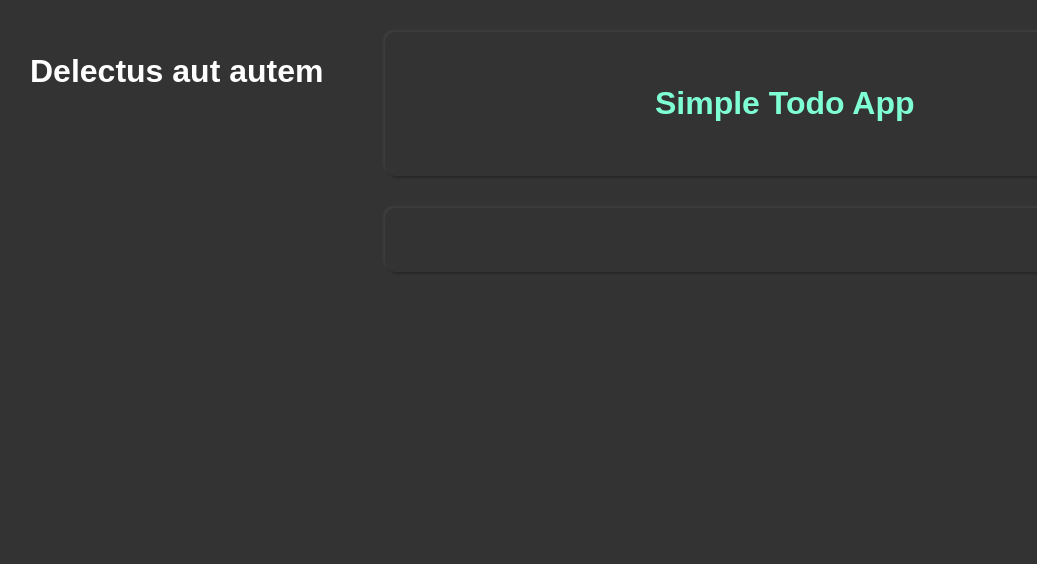
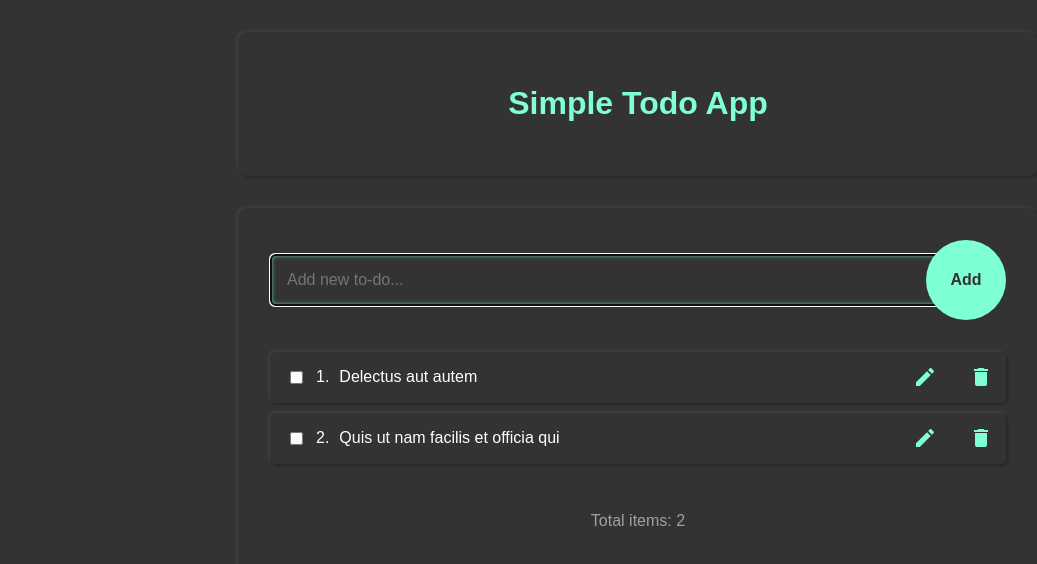
Before and after one commit to SWi74/todo-app-react, a React (Create React App) app: page / in a window 1280 px wide. Shown: the top 564 px of the page, without its empty margins (2-1039 px from the left). Built offline with nearby package versions, Linux system fonts and the light colour scheme; data requests are answered from the project's data file.

Commit message:
local host fetch working

```diff
--- a/src/App.js
+++ b/src/App.js
@@ -16,53 +16,87 @@ class App extends React.Component {
         this.appName = 'Simple Todo App ';
 
         this.state = {
-            todos: {}
+            todos: []
         }
 
         this.addTodo = this.addTodo.bind(this);
     }
 
+    addTodo(todoTitle){
+        console.log(todoTitle);
+        const todos = this.state.todos;
+
+        // this.state.todos[1].id = 999;
+
+        const id = todos.length+1; // todo: make it propper
+
+        const newTodos = [...todos,{
+                "userId": 1,
+                "id": id,
+                "title": todoTitle,
+                "completed": false
+            }
+        ]
+
+        this.setState( {todos:newTodos} );
+    }
+
     componentDidMount() {
-        fetch("http://localhost:3000/todos/1")
+
+        // HW:  use fetch API to set initial state, instead of the hardcoded values above
+        // You can use the "https://jsonplaceholder.typicode.com/todos" for server endpoint
+        // Reference: https://reactjs.org/docs/faq-ajax.html
+
+        fetch("http://localhost:3000/todos")
         .then(response => response.json())
         .then(data => {
             this.setState({
-                    todos: data
+                todos: [...data]
             })
         })
     }
 
-    addTodo(todoTitle) {
-        console.log(todoTitle);
+    addTodo = (todoTitle)=>{
+        const todos = this.state.todos;
+        const id= todos[todos.length-1].id+1;
 
-        const todos = this.state.todos;
-
-        // fix id generation
-        const id = todos.length+1;
-
-        const newTodos = [...todos, {
+        const newTodo = {
           "userId": 1,
           "id": id,
           "title": todoTitle,
           "completed": false
-        }]
+        }
 
-        this.setState( { todos:newTodos } )
+        this.setState({"todos":[...this.state.todos,newTodo]});
+      }
 
+      removeTodo = (todoId)=>{
+        const todos = this.state.todos.filter(todo=>todo.id !== todoId);
+        // this.setState({"todos":todos});
+        this.setState({todos}); // from ES6
       }
+
+      toggleComplete = (todoId)=>{
+        const todos = this.state.todos.map(
+          todo=>todo.id===todoId ? {...todo,completed:!todo.completed} : {...todo}
+        );
+        this.setState({todos:todos});
+      }
+
+// OK
 
     render() {
         return (
             <Theme>
                 <GlobalStyle />
                 <StyledPage>
-                <h1>{this.state.todos.title}</h1>
+                <h1>{this.state.todos.t}</h1>
                     <StyledMain>
                         <Header appName={this.appName} />
                         <ToDoPanel>
-                            {/* <AddTodo addTodo={this.addTodo} /> */}
-                            {/* <TodoList todos={this.state.todos} /> */}
-                            {/* <TodosCount count={this.state.todos.length} /> */}
+                            <AddTodo addTodo={this.addTodo} />
+                            <TodoList todos={this.state.todos} />
+                            <TodosCount count={this.state.todos.length} />
                         </ToDoPanel>
                     </StyledMain>
                 </StyledPage>
@@ -71,70 +105,4 @@ class App extends React.Component {
     }
 }
 
-// class App extends React.Component {
-//     constructor() {
-//         super()
-
-        // this.appName = 'Simple Todo App ';
-
-        // this.state = {
-        //     "todos" :[
-        //         {
-        //             "userId": 1,
-        //             "id": 1,
-        //             "title": "Delectus aut autem",
-        //             "completed": true
-        //         },
-        //         {
-        //             "userId": 1,
-        //             "id": 2,
-        //             "title": "Quis ut nam facilis et officia qui",
-        //             "completed": false
-        //         }
-        //     ]
-        // }
-
-    //     this.addTodo = this.addTodo.bind(this);
-    // }
-
-
-    // addTodo(todoTitle) {
-    //     console.log(todoTitle);
-
-    //     const todos = this.state.todos;
-
-    //     // fix id generation
-    //     const id = todos.length+1;
-
-    //     const newTodos = [...todos, {
-    //         "userId": 1,
-    //         "id": id,
-    //         "title": todoTitle,
-    //         "completed": false
-    //     }]
-
-    //     this.setState( { todos:newTodos } )
-
-    // }
-
-    // render() {
-    //     return (
-    //         <Theme>
-    //             <GlobalStyle />
-    //             <StyledPage>
-    //                 <StyledMain>
-    //                     <Header appName={this.appName} />
-    //                     <ToDoPanel>
-    //                         <AddTodo addTodo={this.addTodo} />
-    //                         <TodoList todos={this.state.todos} />
-    //                         <TodosCount count={this.state.todos.length} />
-    //                     </ToDoPanel>
-    //                 </StyledMain>
-    //             </StyledPage>
-
-    //         </Theme>
-    //         )
-    //     }
-    // }
-
 export default App;
--- a/src/components/TodoList.js
+++ b/src/components/TodoList.js
@@ -5,7 +5,8 @@ import { StyledToDoList } from "./styled"
 
 const TodoList = (props) => {
 	return (
-		<StyledToDoList className="todoListItems">
+		<StyledToDoList>
+		{/* <StyledToDoList className="todoListItems"> */}
 			{props.todos.map( todo => <TodoItem todo={todo} key={todo.id}/>)}
 		</StyledToDoList>
 	)
```
Lines whose indentation alone changed are shown as unchanged.
